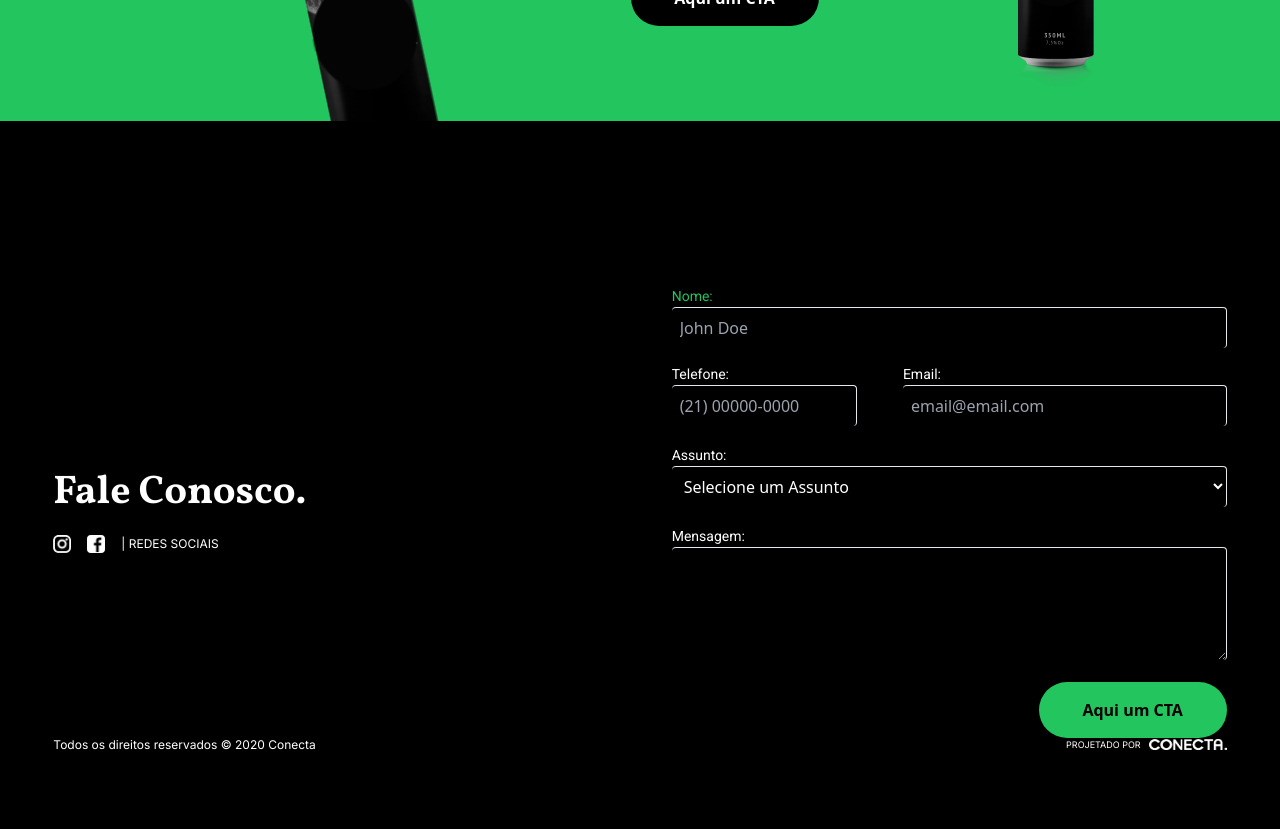
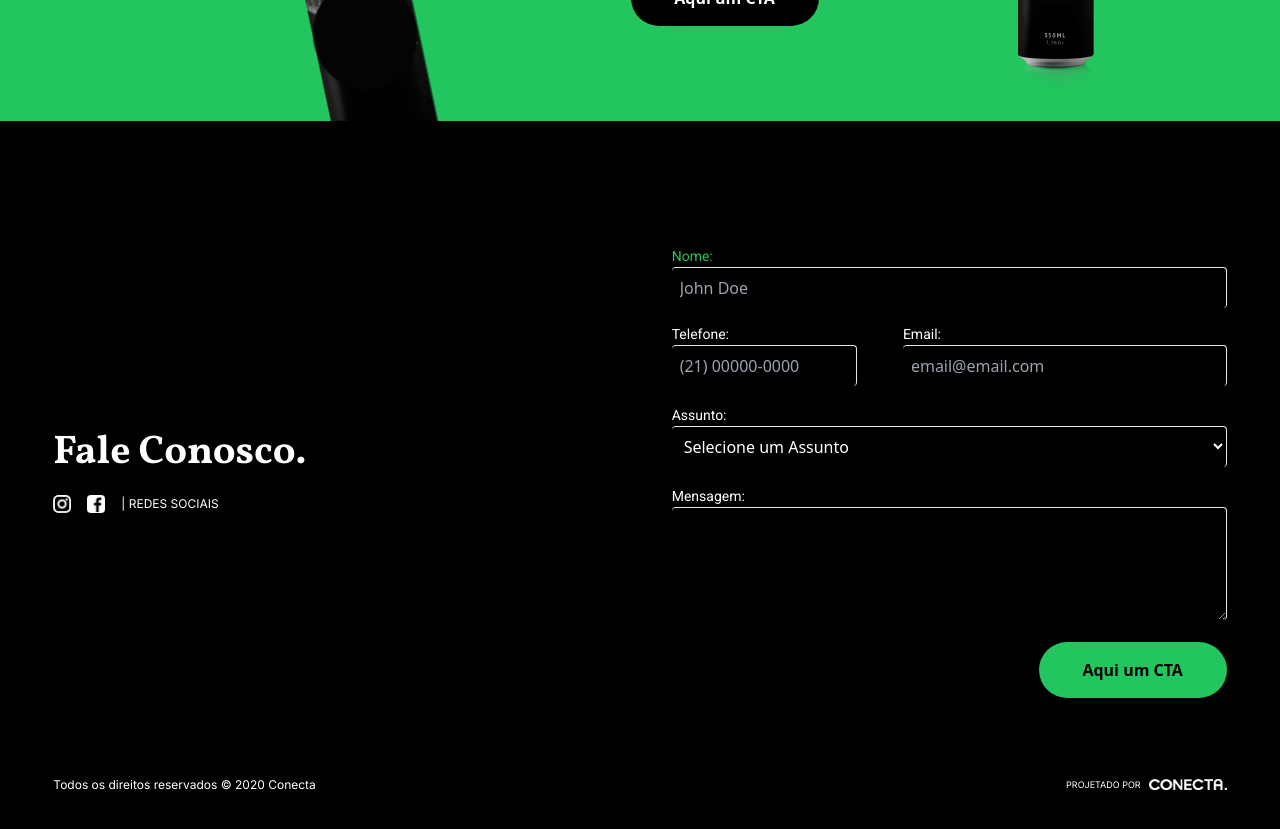
Before and after one commit to andykallian/ConectaTeste, a React (Vite) app: page / in a window 1280 px wide. Shown: the part 2640-3469 px from the top of the page. Built offline with nearby package versions, Linux system fonts and the light colour scheme.

Commit message:
fixing footer gap

```diff
--- a/src/scenes/Footer.jsx
+++ b/src/scenes/Footer.jsx
@@ -13,7 +13,7 @@ const Footer = () => {
   return (
     <Router>
       <div className='bg-black h-[792px] sm:justify-center md:justify-normal z-10 flex relative'>
-        <div className='flex w-4/5 sm:mx-0 sm:w-11/12 md:mx-auto justify-center flex-col gap-22'>
+        <div className='flex w-4/5 sm:mx-0 sm:w-11/12 md:mx-auto justify-center flex-col gap-20'>
 
           <div className='flex justify-between items-center sm:flex-col md:flex-row sm:gap-[40px] md:gap-0'>
 
--- a/tailwind.config.js
+++ b/tailwind.config.js
@@ -20,9 +20,9 @@ export default {
         'custom': '0 8px 24px -4px rgba(0, 0, 0, 0.25)',
       },
       screens: {
-        'sm': '376px',
-        'md': '736px',
-        'lg': '1441px',
+        'sm': '374px',
+        'md': '734px',
+        'lg': '1439px',
       },
     },
   },
```
